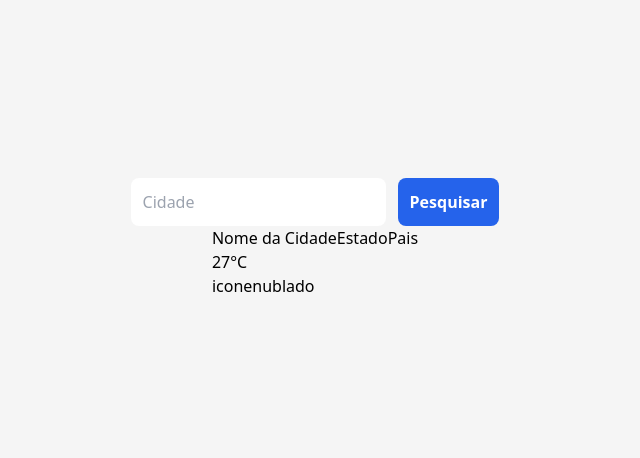
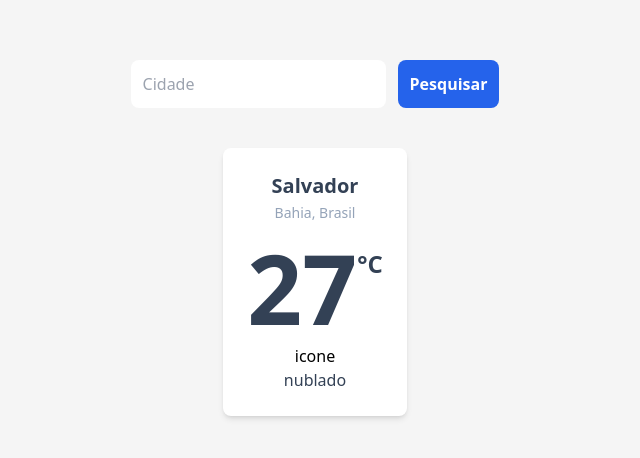
Before and after one commit to EduardoArauj0/WEATHER-APP, a React (Create React App) app: page / in a window 1280 px wide. Shown: the part 162-620 px from the top of the page, without its empty margins (325-965 px from the left). Built offline with nearby package versions, Linux system fonts and the light colour scheme.

Commit message:
style: aplicar estilos ao Card

```diff
--- a/src/components/card.jsx
+++ b/src/components/card.jsx
@@ -3,21 +3,20 @@ import React from "react";
 function Card() {
     return (
 
-        <div>
-            <div>
-            <span>Nome da Cidade</span>
-            <span>Estado</span>
-            <span>Pais</span>
+        <div className="bg-white p-6 mt-10 rounded-lg shadow-md">
+            <div className="text-center">
+                <span className="block text-xl font-bold text-slate-700">Salvador</span>
+                <span className="text-slate-400 text-sm font-medium">Bahia, Brasil</span>
             </div>
 
-            <div>
-            <span>27</span>
-            <span>°C</span>
+            <div className="font-bold text-slate-700 flex mt-4 mb-2">
+                <span className="text-8xl">27</span>
+                <span className="text-2xl mt-2">°C</span>
             </div>
 
-            <div>
-            <span>icone</span>
-            <span>nublado</span>
+            <div className="text-center">
+                <span className="block">icone</span>
+                <span className="text-slate-700 font-medium">nublado</span>
             </div>
 
 
```
